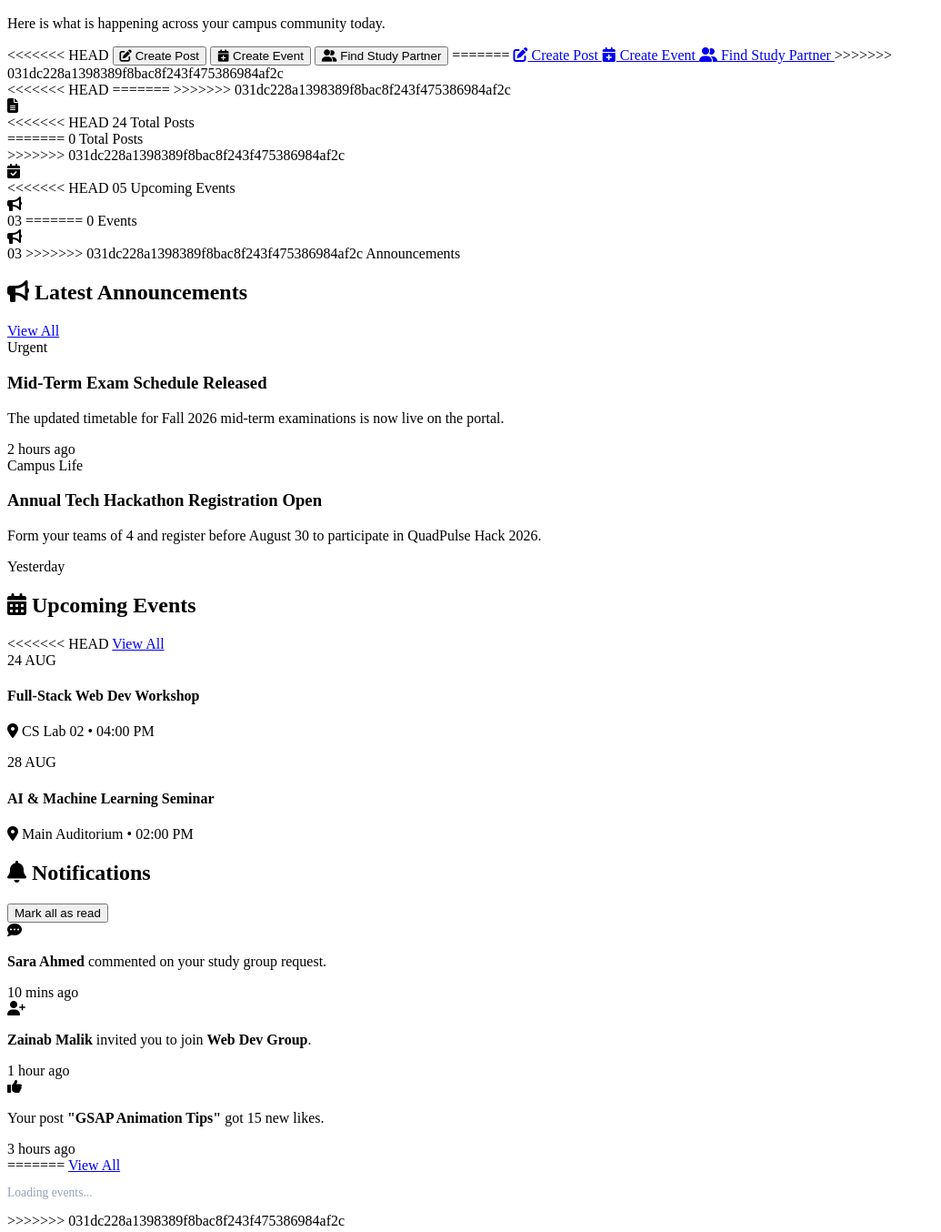
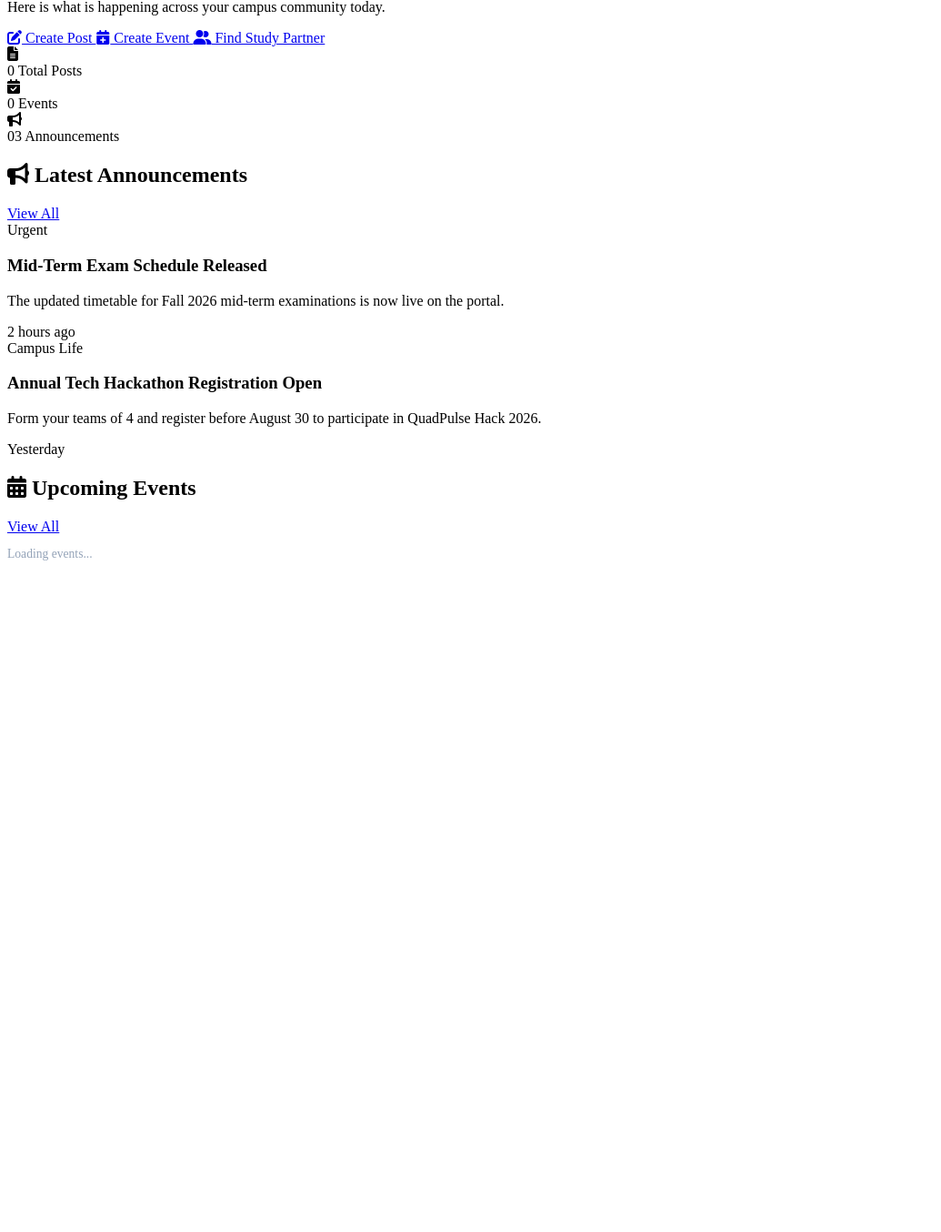
Before and after one commit to maheenfarooqui/Module-2-Hackathon, a website with bundled scripts: page dashboard.html in a window 1280 px wide. Shown: the part 339-1693 px from the top of the page at 91% size, without its empty margins (0-1035 px from the left). After the commit the page ends 970 px from the top, so only its background shows below. Built offline with nearby package versions, Linux system fonts and the light colour scheme; a script that the page names is missing; a web font is replaced by a local one.

Commit message:
Resolve dashboard merge conflict

```diff
--- a/dashboard.html
+++ b/dashboard.html
@@ -25,12 +25,9 @@
     <header class="navbar">
       <div class="nav-container">
         <!-- Brand Logo -->
-<<<<<<< HEAD
-        <a href="#" class="brand-logo">
-=======
          <a href="dashboard.html" class="brand-logo">
->>>>>>> 031dc228a1398389f8bac8f243f475386984af2c
           <div class="brand-logo" id="authLogo">
+
             <!-- QUADPULSE MINIMAL Q+P SVG LOGO -->
             <svg
               xmlns="http://www.w3.org/2000/svg"
@@ -123,21 +120,11 @@
 
         <!-- Desktop Navigation Links -->
         <nav class="nav-menu" id="navMenu">
-<<<<<<< HEAD
-          <a href="./dashboard.html" class="nav-link active">Dashboard</a>
-          <a href="./communitypost.html" class="nav-link">Posts</a>
-          <a href="./event.html" class="nav-link">Events</a>
-          <a href="./studypartnerfinder.html" class="nav-link"
-            >Study Partners</a
-          >
-          <a href="./poll.html" class="nav-link">Polls</a>
-=======
                     <a href="dashboard.html" class="nav-link active">Dashboard</a>
           <a href="communitypost.html" class="nav-link">Posts</a>
           <a href="event.html" class="nav-link">Events</a>
           <a href="studypartnerfinder.html" class="nav-link">Study Partners</a>
           <a href="poll.html" class="nav-link">Polls</a>
->>>>>>> 031dc228a1398389f8bac8f243f475386984af2c
         </nav>
 
         <!-- Right User Actions -->
@@ -226,19 +213,6 @@
 
         <!-- Quick Action Buttons -->
         <div class="quick-actions">
-<<<<<<< HEAD
-          <button class="btn btn-action">
-            <i class="fa-solid fa-pen-to-square"></i> Create Post
-          </button>
-
-          <button class="btn btn-action">
-            <i class="fa-solid fa-calendar-plus"></i> Create Event
-          </button>
-
-          <button class="btn btn-action btn-accent">
-            <i class="fa-solid fa-user-group"></i> Find Study Partner
-          </button>
-=======
                     <a href="communitypost.html" class="btn btn-action">
             <i class="fa-solid fa-pen-to-square"></i> Create Post
           </a>
@@ -248,7 +222,6 @@
           <a href="studypartnerfinder.html" class="btn btn-action btn-accent">
             <i class="fa-solid fa-user-group"></i> Find Study Partner
           </a>
->>>>>>> 031dc228a1398389f8bac8f243f475386984af2c
       </div>
       </section>
 
@@ -258,43 +231,22 @@
         <div class="left-column">
           <!-- Stats Overview Bar -->
           <div class="stats-container">
-<<<<<<< HEAD
-=======
-            <!-- Total Posts -->
->>>>>>> 031dc228a1398389f8bac8f243f475386984af2c
           <div class="stat-card">
               <div class="stat-icon">
                 <i class="fa-solid fa-file-lines"></i>
               </div>
               <div class="stat-info">
-<<<<<<< HEAD
-                <span class="stat-value">24</span>
-                <span class="stat-label">Total Posts</span>
-              </div>
-            </div>
-=======
                                 <span class="stat-value" id="totalPostsCount">0</span>
                 <span class="stat-label">Total Posts</span>
               </div>
             </div>
 
             <!-- Upcoming Events -->
->>>>>>> 031dc228a1398389f8bac8f243f475386984af2c
      <div class="stat-card">
               <div class="stat-icon">
                 <i class="fa-solid fa-calendar-check"></i>
               </div>
               <div class="stat-info">
-<<<<<<< HEAD
-                <span class="stat-value">05</span>
-                <span class="stat-label">Upcoming Events</span>
-              </div>
-            </div>
-            <div class="stat-card">
-              <div class="stat-icon"><i class="fa-solid fa-bullhorn"></i></div>
-              <div class="stat-info">
-                <span class="stat-value">03</span>
-=======
                                 <span class="stat-value" id="upcomingEventsCount">0</span>
                 <span class="stat-label">Events</span>
               </div>
@@ -305,7 +257,6 @@
               <div class="stat-icon"><i class="fa-solid fa-bullhorn"></i></div>
               <div class="stat-info">
                 <span class="stat-value" id="announcementsCount">03</span>
->>>>>>> 031dc228a1398389f8bac8f243f475386984af2c
            <span class="stat-label">Announcements</span>
               </div>
             </div>
@@ -343,87 +294,6 @@
           <section class="section-card">
             <div class="card-header">
               <h2><i class="fa-solid fa-calendar-days"></i> Upcoming Events</h2>
-<<<<<<< HEAD
-              <a href="#" class="view-all-link">View All</a>
-            </div>
-            <div class="events-mini-grid">
-              <div class="event-mini-card">
-                <div class="event-date">
-                  <span class="day">24</span>
-                  <span class="month">AUG</span>
-                </div>
-                <div class="event-details">
-                  <h4>Full-Stack Web Dev Workshop</h4>
-                  <p>
-                    <i class="fa-solid fa-location-dot"></i> CS Lab 02 • 04:00
-                    PM
-                  </p>
-                </div>
-              </div>
-              <div class="event-mini-card">
-                <div class="event-date">
-                  <span class="day">28</span>
-                  <span class="month">AUG</span>
-                </div>
-                <div class="event-details">
-                  <h4>AI & Machine Learning Seminar</h4>
-                  <p>
-                    <i class="fa-solid fa-location-dot"></i> Main Auditorium •
-                    02:00 PM
-                  </p>
-                </div>
-              </div>
-            </div>
-          </section>
-        </div>
-
-        <!-- RIGHT COLUMN: NOTIFICATIONS SIDEBAR -->
-        <div class="right-column">
-          <section class="section-card notifications-card">
-            <div class="card-header">
-              <h2><i class="fa-solid fa-bell"></i> Notifications</h2>
-              <button class="mark-read-btn">Mark all as read</button>
-            </div>
-            <div class="notification-list">
-              <div class="notif-item unread">
-                <div class="notif-avatar">
-                  <i class="fa-solid fa-comment-dots"></i>
-                </div>
-                <div class="notif-text">
-                  <p>
-                    <strong>Sara Ahmed</strong> commented on your study group
-                    request.
-                  </p>
-                  <span class="time-stamp">10 mins ago</span>
-                </div>
-              </div>
-
-              <div class="notif-item unread">
-                <div class="notif-avatar">
-                  <i class="fa-solid fa-user-plus"></i>
-                </div>
-                <div class="notif-text">
-                  <p>
-                    <strong>Zainab Malik</strong> invited you to join
-                    <strong>Web Dev Group</strong>.
-                  </p>
-                  <span class="time-stamp">1 hour ago</span>
-                </div>
-              </div>
-
-              <div class="notif-item">
-                <div class="notif-avatar">
-                  <i class="fa-solid fa-thumbs-up"></i>
-                </div>
-                <div class="notif-text">
-                  <p>
-                    Your post <strong>"GSAP Animation Tips"</strong> got 15 new
-                    likes.
-                  </p>
-                  <span class="time-stamp">3 hours ago</span>
-                </div>
-              </div>
-=======
               <a href="event.html" class="view-all-link">View All</a>
             </div>
             <div class="events-mini-grid" id="eventsMiniGrid">
@@ -431,10 +301,12 @@
               <p style="color: #94a3b8; font-size: 0.85rem">
                 Loading events...
               </p>
->>>>>>> 031dc228a1398389f8bac8f243f475386984af2c
             </div>
           </section>
         </div>
+          </section>
+        </div>
+
 
         <!-- RIGHT COLUMN: NOTIFICATIONS SIDEBAR -->
         <!-- <div class="right-column">
```
Lines whose indentation alone changed are shown as unchanged.
